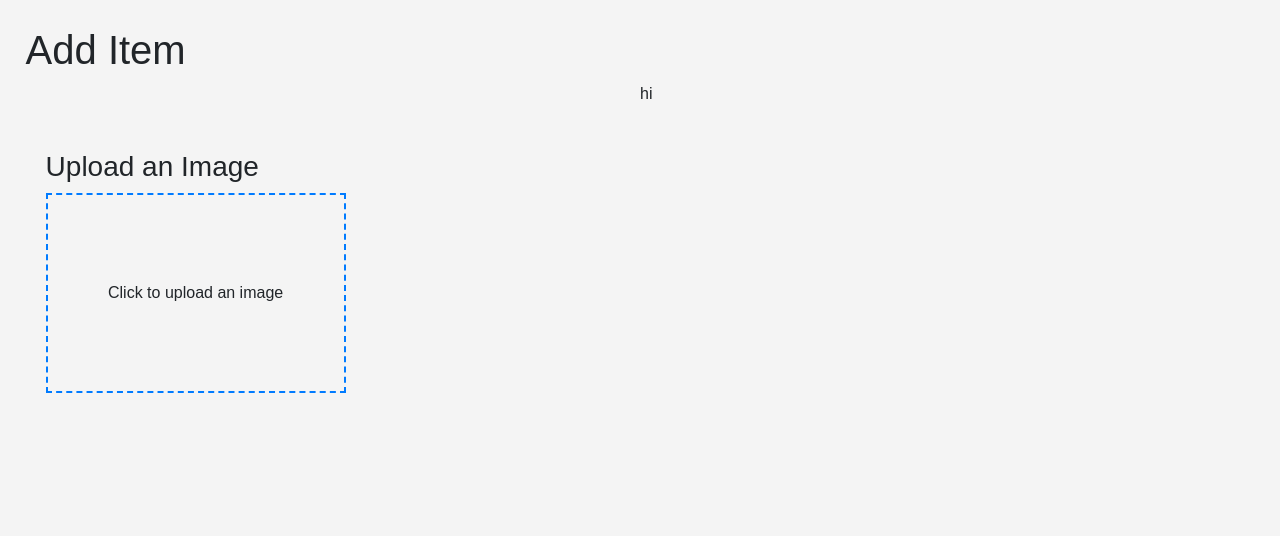
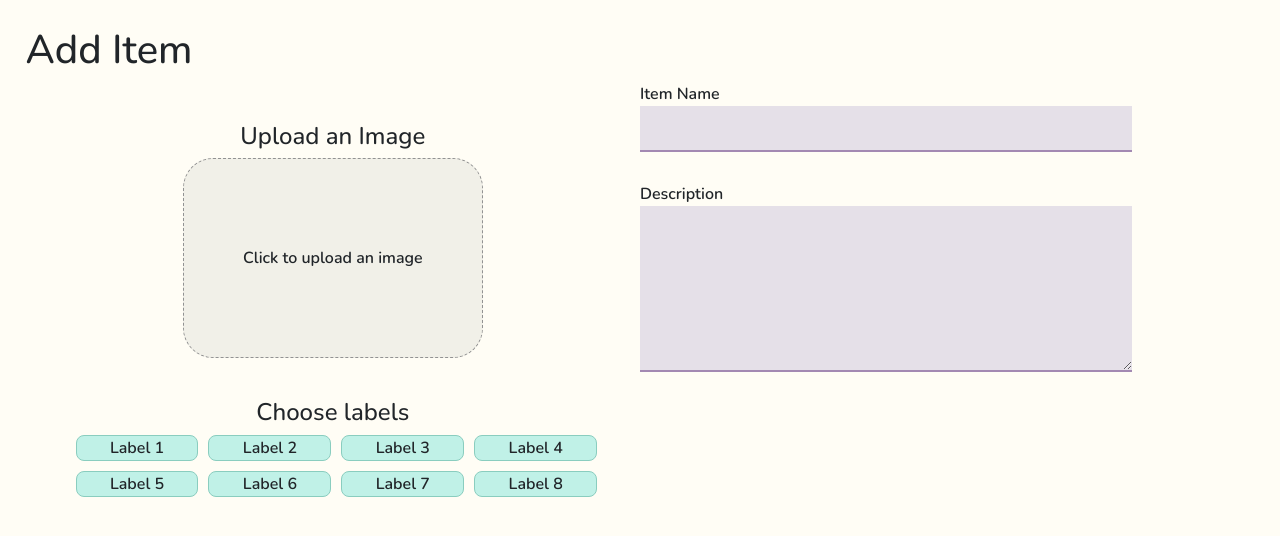
Before and after one commit to Lizsun03/CraftyCorner, a plain HTML site: page addItem.html in a window 1280 px wide. Drawn offline with nearby package versions, Linux system fonts and the light colour scheme.

Commit message:
almost done with add page

```diff
--- a/addItem.html
+++ b/addItem.html
@@ -6,16 +6,17 @@
   <title>Image Upload with Bootstrap</title>
   <link href="https://stackpath.bootstrapcdn.com/bootstrap/4.5.2/css/bootstrap.min.css" rel="stylesheet">
   <link rel="stylesheet" type="text/css" href="style.css" />
+  <link href="https://fonts.googleapis.com/css2?family=Nunito:wght@200..1000&display=swap" rel="stylesheet">
 </head>
 <body>
   <main>
     <h1>Add Item</h1>
     <div style="display: flex;">
+      <div style="flex: 50%; text-align: center; margin-top: 40px;">
 
-      <div style="flex: 50%">
         <!-- image upload -->
-        <div class="container mt-5">
-          <h3>Upload an Image</h3>
+        <div style="margin: auto;">
+          <h4>Upload an Image</h4>
           <form>
             <div id="image-upload-box" class="form-group">
               <span id="upload-text">Click to upload an image</span>
@@ -26,13 +27,32 @@
         </div>
 
         <!-- tags -->
-        <div class="tag">
-
+        <h4 style="margin-top: 40px;">Choose labels</h4>
+        <div>
+          <div class="tag">
+            <div>Label 1</div>
+            <div>Label 2</div>
+            <div>Label 3</div>
+            <div>Label 4</div>
+            <div>Label 5</div>
+            <div>Label 6</div>
+            <div>Label 7</div>
+            <div>Label 8</div>
+          </div>
         </div>
       </div>
 
       <div style="flex: 50%">
-        hi
+        <div>
+          <div>Item Name</div>
+          <input type="text" class="input-box"/>
+        </div>
+
+        <div style="margin-top: 30px;">
+          <div>Description</div>
+          <textarea rows="6" class="input-box"></textarea>
+        </div>
+
       </div>
 
     </div>
--- a/style.css
+++ b/style.css
@@ -1,8 +1,9 @@
 /* styles.css */
 body {
     margin: 0;
-    font-family: Arial, sans-serif;
-    background-color: #f4f4f4;
+    font-family: 'Nunito';
+    font-weight: 600;
+    background-color: #FFFDF5;
 }
 
 .container {
@@ -77,13 +78,16 @@ body {
     width: 100%;
     max-width: 300px;
     height: 200px;
-    border: 2px dashed #007bff;
+    border: 1px dashed #929292;
+    border-radius: 30px;
+    background-color: #f1f0e8;
     display: flex;
     align-items: center;
     justify-content: center;
     cursor: pointer;
     margin-top: 10px;
     position: relative;
+    margin: auto;
 }
 #image-preview {
     max-width: 100%;
@@ -95,8 +99,26 @@ body {
 }
 
 .tag {
-    border-radius: 20px;
-    border-width: 1px;
+    width: 100%;
+    display: flex;
+    flex-wrap: wrap;
+    gap: 10px;
+    margin-left: 50px;
+}
+.tag>* {
+    flex: 0 0 20%;
+    background-color: #C0F1E7;
+    border: 1px solid #8acdbf;
+    text-align: center;
+    border-radius: 8px;
+}
+
+.input-box {
+    background-color: #e5e0e8;
+    border: 0;
+    border-bottom: 2px solid #a389b2;
+    width: 80%;
+    padding: 10px;
 }
 
 main {
```
